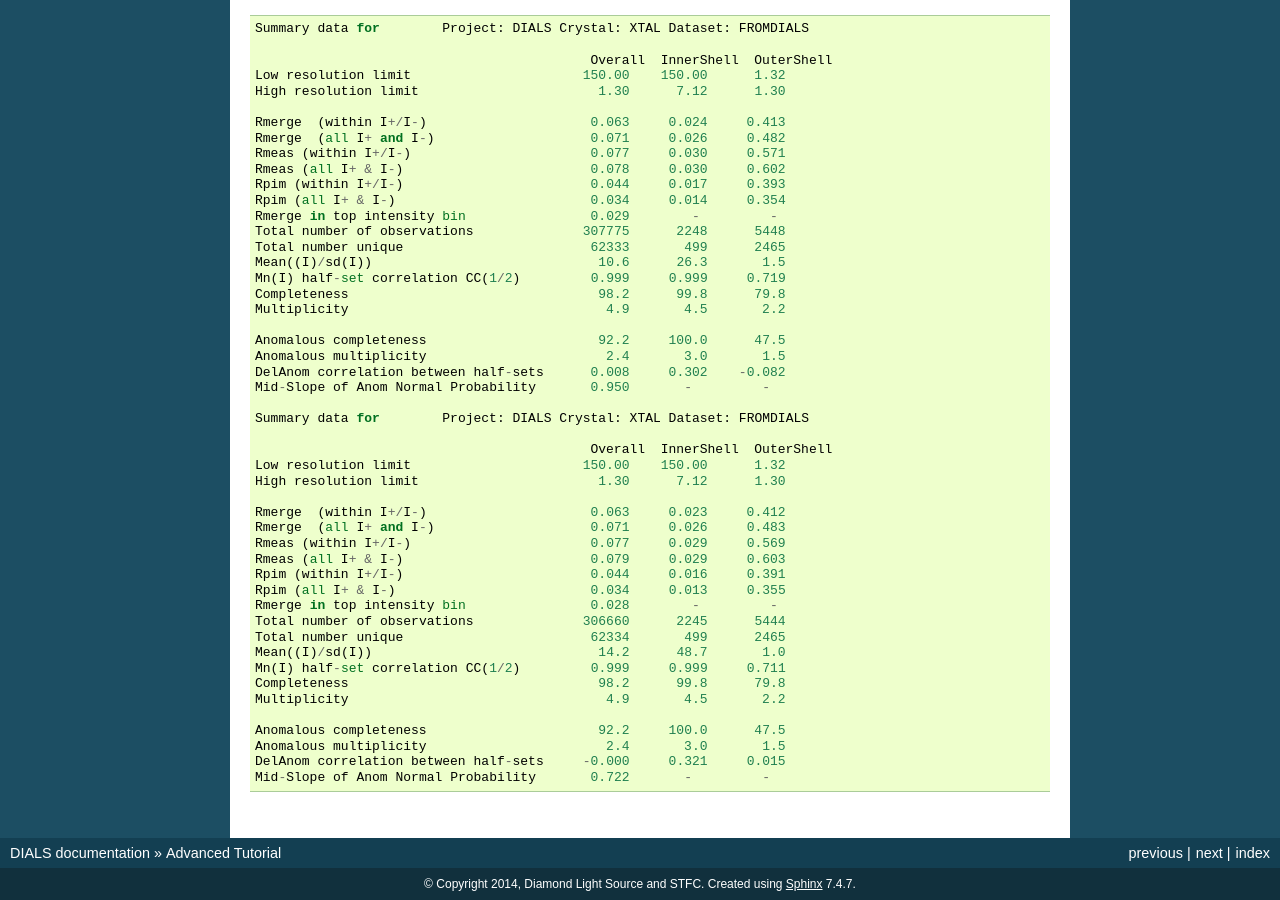
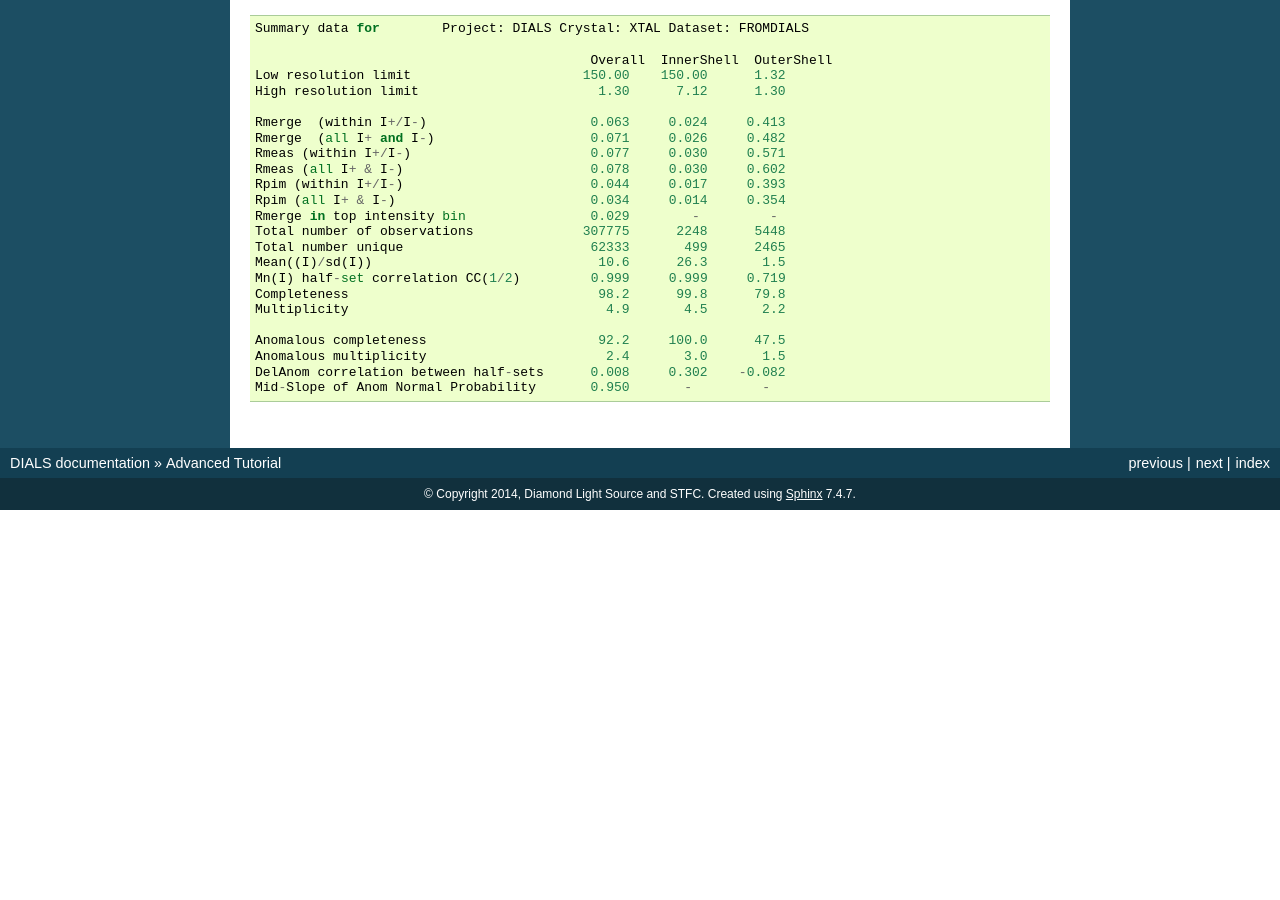
Before and after one commit to dials/docs, a Sphinx documentation site: the page built from sphinx/advanced_tutorial.rst, in a window 1280 px wide and 900 px high, scrolled down 21053 px. Built offline with Sphinx 7.4.7, drawn with Linux system fonts in a browser that asks for light colours; formulas are drawn with MathJax 3; after the commit the page ends 21563 px from its top, so only the background shows below that.

Commit message:
oops, remove old summary

```diff
--- a/sphinx/advanced_tutorial.rst
+++ b/sphinx/advanced_tutorial.rst
@@ -1097,31 +1097,6 @@ the outer shell. Here is the summary from aimless.log:
   DelAnom correlation between half-sets      0.008     0.302    -0.082
   Mid-Slope of Anom Normal Probability       0.950       -         -
 
-  Summary data for        Project: DIALS Crystal: XTAL Dataset: FROMDIALS
-
-                                             Overall  InnerShell  OuterShell
-  Low resolution limit                      150.00    150.00      1.32
-  High resolution limit                       1.30      7.12      1.30
-
-  Rmerge  (within I+/I-)                     0.063     0.023     0.412
-  Rmerge  (all I+ and I-)                    0.071     0.026     0.483
-  Rmeas (within I+/I-)                       0.077     0.029     0.569
-  Rmeas (all I+ & I-)                        0.079     0.029     0.603
-  Rpim (within I+/I-)                        0.044     0.016     0.391
-  Rpim (all I+ & I-)                         0.034     0.013     0.355
-  Rmerge in top intensity bin                0.028        -         -
-  Total number of observations              306660      2245      5444
-  Total number unique                        62334       499      2465
-  Mean((I)/sd(I))                             14.2      48.7       1.0
-  Mn(I) half-set correlation CC(1/2)         0.999     0.999     0.711
-  Completeness                                98.2      99.8      79.8
-  Multiplicity                                 4.9       4.5       2.2
-
-  Anomalous completeness                      92.2     100.0      47.5
-  Anomalous multiplicity                       2.4       3.0       1.5
-  DelAnom correlation between half-sets     -0.000     0.321     0.015
-  Mid-Slope of Anom Normal Probability       0.722       -         -
-
 .. _pointless: http://www.ccp4.ac.uk/html/pointless.html
 .. _aimless: http://www.ccp4.ac.uk/html/aimless.html
 .. _ctruncate: http://www.ccp4.ac.uk/html/ctruncate.html
```
